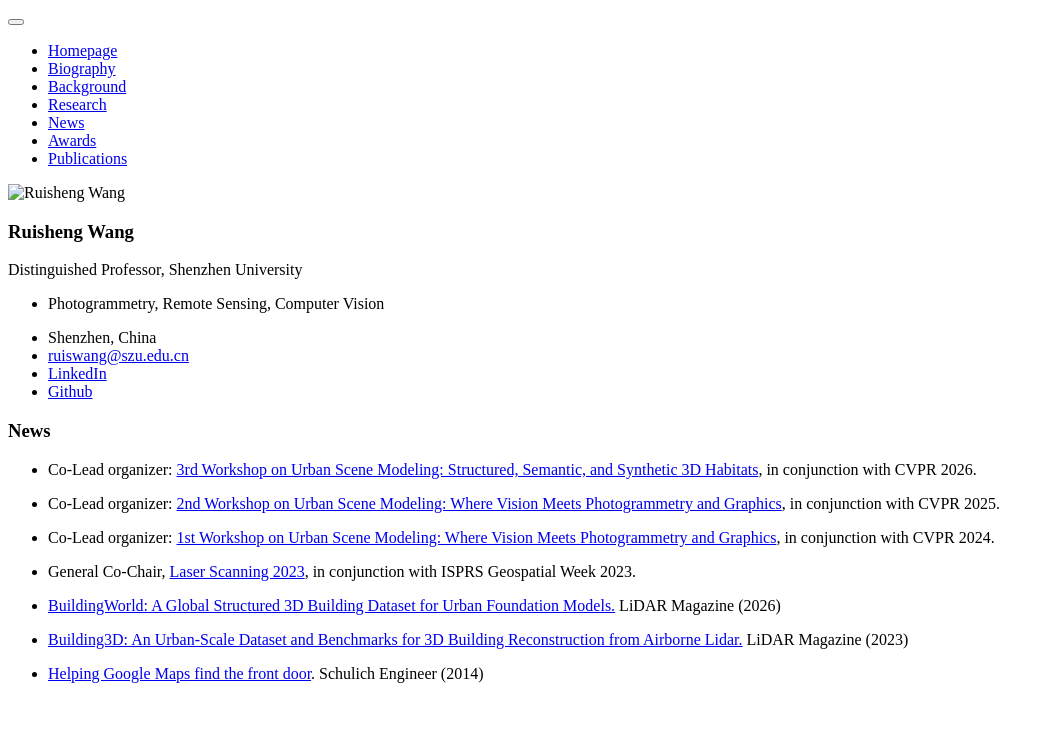
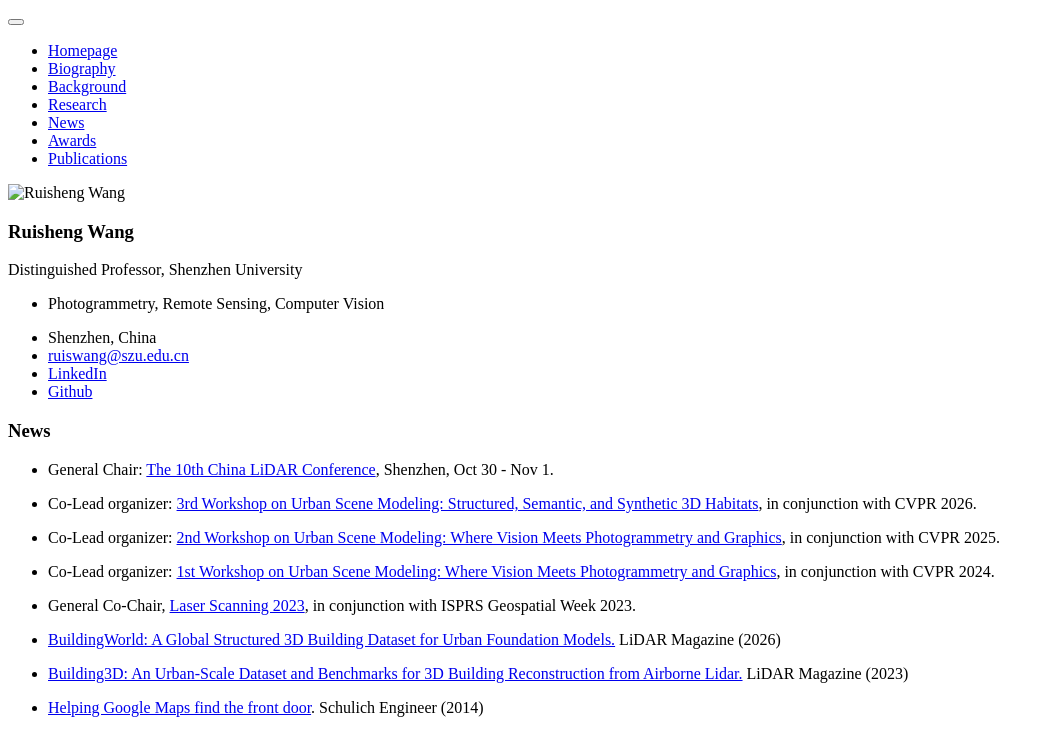
Before and after one commit to ruishengwang/ruishengwang.github.io, a Jekyll site: the page built from _pages/includes/news.md, in a window 1280 px wide. Shown: the top 756 px of the page, without its empty margins (0-1054 px from the left). Built offline with Jekyll 4.4.1, drawn with Linux system fonts in a browser that asks for light colours; our own code applies the rules of GitHub Pages for plain Markdown files.

Commit message:
Update news.md

```diff
--- a/_pages/includes/news.md
+++ b/_pages/includes/news.md
@@ -1,5 +1,6 @@
 # News
 
+- General Chair: [The 10th China LiDAR Conference](https://www.lidar2026shenzhen.com/reg.php), Shenzhen, Oct 30 - Nov 1.
 - Co-Lead organizer: [3rd Workshop on Urban Scene Modeling: Structured, Semantic, and Synthetic 3D Habitats](https://usm3d.github.io/),  in conjunction with CVPR 2026.
 
 - Co-Lead organizer: [2nd Workshop on Urban Scene Modeling: Where Vision Meets Photogrammetry and Graphics](https://usm3d.github.io/2025/), in conjunction with CVPR 2025.
```
